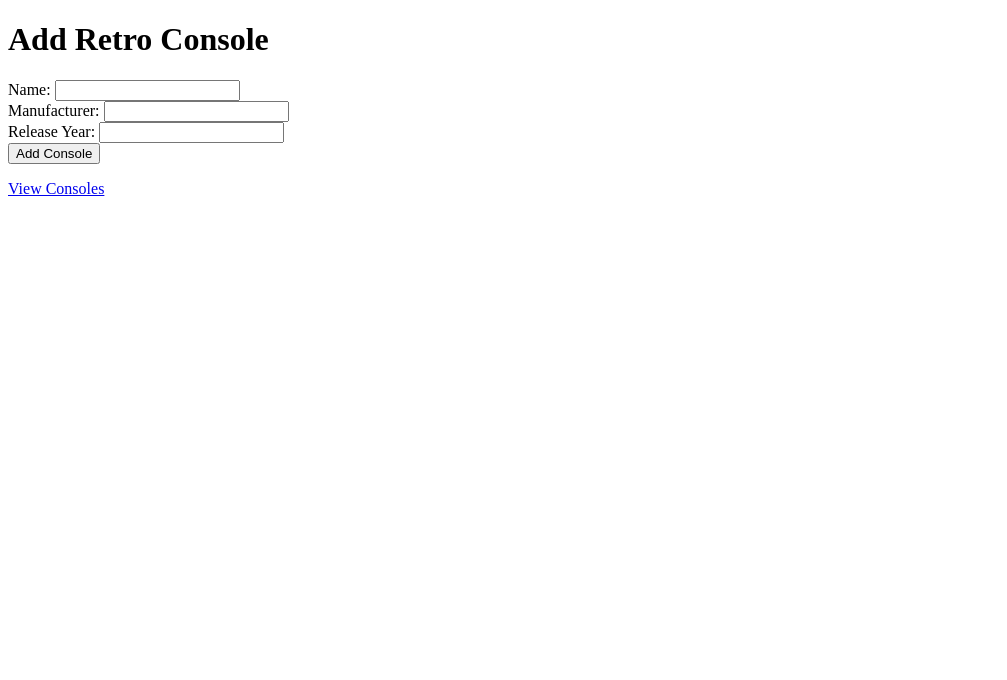
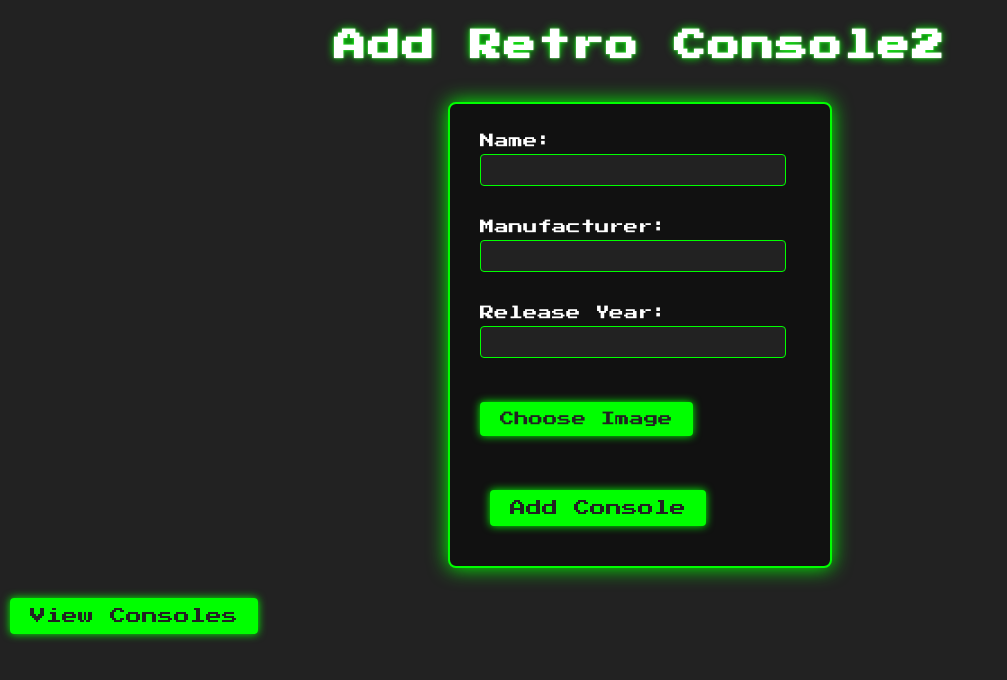
Before and after one commit to graememccall/copilot-poc, a Flask app: page /consoles/add in a window 1280 px wide. Shown: the top 680 px of the page, without its empty margins (0-1007 px from the left). Run offline with Flask 3, Linux system fonts and the light colour scheme.

Commit message:
Update style and allow image uploads

```diff
--- a/retro-gaming-collection/src/app.py
+++ b/retro-gaming-collection/src/app.py
@@ -3,6 +3,7 @@ from flask import Flask, render_template, request, redirect, url_for
 from flask_sqlalchemy import SQLAlchemy
 from models import db, Console
 from dotenv import load_dotenv
+from werkzeug.utils import secure_filename
 
 load_dotenv()
 
@@ -15,6 +16,10 @@ else:
     app.config['SQLALCHEMY_DATABASE_URI'] = 'sqlite:///:memory:'
 
 app.config['SQLALCHEMY_TRACK_MODIFICATIONS'] = False
+app.config['UPLOAD_FOLDER'] = os.path.join(os.path.dirname(__file__), 'static', 'uploads')
+os.makedirs(app.config['UPLOAD_FOLDER'], exist_ok=True)
+app.config['MAX_CONTENT_LENGTH'] = 2 * 1024 * 1024  # 2MB max
+
 db.init_app(app)
 
 @app.route('/')
@@ -28,15 +33,35 @@ def view_consoles():
 
 @app.route('/consoles/add', methods=['GET', 'POST'])
 def add_console():
-    if request.method == 'POST':
-        name = request.form['name']
-        manufacturer = request.form['manufacturer']
-        release_year = request.form['release_year']
-        new_console = Console(name=name, manufacturer=manufacturer, release_year=release_year)
-        db.session.add(new_console)
-        db.session.commit()
-        return redirect(url_for('view_consoles'))
-    return render_template('add_console.html')
+    if request.method != 'POST':
+        return render_template('add_console.html')
+
+    name = request.form['name']
+    manufacturer = request.form['manufacturer']
+    release_year = request.form['release_year']
+    image = request.files.get('image')
+
+    # Handle image upload
+    image_filename = None
+    if image and image.filename:
+        filename = secure_filename(image.filename)
+        image.save(os.path.join(app.config['UPLOAD_FOLDER'], filename))
+        image_filename = filename
+
+    # Create a new Console instance
+    new_console = Console(
+        name=name,
+        manufacturer=manufacturer,
+        release_year=release_year,
+        image_filename=image_filename
+    )
+
+    # Add the new console to the database
+    db.session.add(new_console)
+    db.session.commit()
+
+    return redirect(url_for('view_consoles'))
+
 
 if __name__ == '__main__':
     with app.app_context():
--- a/retro-gaming-collection/src/models.py
+++ b/retro-gaming-collection/src/models.py
@@ -7,3 +7,4 @@ class Console(db.Model):
     name = db.Column(db.String(100), nullable=False)
     manufacturer = db.Column(db.String(100), nullable=False)
     release_year = db.Column(db.Integer, nullable=False)
+    image_filename = db.Column(db.String(255))  # New field for image filename
--- /dev/null
+++ b/retro-gaming-collection/src/static/pong.css
@@ -0,0 +1,108 @@
+body {
+    background: #222;
+    color: #fff;
+    font-family: 'Press Start 2P', monospace, 'Courier New', Courier;
+    margin: 0;
+    padding: 0;
+}
+
+h1, h2 {
+    font-family: 'Press Start 2P', monospace, 'Courier New', Courier;
+    text-align: center;
+    color: #fff;
+    margin-top: 30px;
+    letter-spacing: 2px;
+    text-shadow: 0 0 8px #0f0, 0 0 2px #fff;
+}
+
+table {
+    margin: 40px auto;
+    border-collapse: collapse;
+    background: #111;
+    box-shadow: 0 0 20px #0f0;
+}
+
+th, td {
+    border: 2px solid #0f0;
+    padding: 12px 24px;
+    text-align: center;
+    font-size: 1.1em;
+}
+
+th {
+    background: #222;
+    color: #0f0;
+    text-shadow: 0 0 4px #0f0;
+}
+
+tr:nth-child(even) {
+    background: #333;
+}
+
+a, button {
+    background: #0f0;
+    color: #222;
+    border: none;
+    padding: 10px 20px;
+    font-family: 'Press Start 2P', monospace, 'Courier New', Courier;
+    font-size: 1em;
+    text-decoration: none;
+    margin: 10px;
+    border-radius: 4px;
+    box-shadow: 0 0 8px #0f0;
+    transition: background 0.2s, color 0.2s;
+}
+
+a:hover, button:hover {
+    background: #fff;
+    color: #0f0;
+}
+
+form {
+    width: 320px;
+    margin: 40px auto;
+    background: #111;
+    padding: 30px;
+    border-radius: 8px;
+    box-shadow: 0 0 20px #0f0;
+    border: 2px solid #0f0;
+}
+
+label {
+    display: block;
+    margin-bottom: 18px;
+    font-size: 0.9em;
+}
+
+input[type="text"], input[type="number"] {
+    width: 90%;
+    padding: 8px;
+    margin-top: 6px;
+    background: #222;
+    color: #0f0;
+    border: 1px solid #0f0;
+    border-radius: 4px;
+    font-family: 'Press Start 2P', monospace, 'Courier New', Courier;
+    font-size: 1em;
+}
+
+.file-btn {
+    display: inline-block;
+    background: #0f0;
+    color: #222;
+    border: none;
+    padding: 10px 20px;
+    font-family: 'Press Start 2P', monospace, 'Courier New', Courier;
+    font-size: 1em;
+    text-decoration: none;
+    margin: 10px 0;
+    border-radius: 4px;
+    box-shadow: 0 0 8px #0f0;
+    cursor: pointer;
+    transition: background 0.2s, color 0.2s;
+}
+
+.file-btn:hover {
+    background: #fff;
+    color: #0f0;
+}
--- a/retro-gaming-collection/src/templates/add_console.html
+++ b/retro-gaming-collection/src/templates/add_console.html
@@ -1,16 +1,36 @@
 <!DOCTYPE html>
 <html>
 <head>
+    <link href="https://fonts.googleapis.com/css2?family=Press+Start+2P&display=swap" rel="stylesheet">
+    <link rel="stylesheet" href="{{ url_for('static', filename='pong.css') }}">
     <title>Add Console</title>
 </head>
 <body>
-    <h1>Add Retro Console</h1>
-    <form method="post">
+    <h1>Add Retro Console2</h1>
+    <form method="post" enctype="multipart/form-data">
+        {% if success %}
+            <p style="color:green;">Console added successfully!</p>
+        {% endif %}
+        {% if error %}
+            <p style="color:red;">{{ error }}</p>
+        {% endif %}
         <label>Name: <input type="text" name="name" required></label><br>
         <label>Manufacturer: <input type="text" name="manufacturer" required></label><br>
         <label>Release Year: <input type="number" name="release_year" required></label><br>
+        <label>
+            <span class="file-btn">Choose Image</span>
+            <input type="file" name="image" accept="image/*" style="display:none;" id="imageInput">
+        </label>
+        <span id="file-chosen" style="margin-left:10px;color:#0f0;"></span><br>
+
         <button type="submit">Add Console</button>
     </form>
     <p><a href="{{ url_for('view_consoles') }}">View Consoles</a></p>
+
+    <script>
+    document.getElementById('imageInput').addEventListener('change', function(){
+        document.getElementById('file-chosen').textContent = this.files[0]?.name || '';
+    });
+    </script>
 </body>
 </html>
```
Also changed, not shown: retro-gaming-collection/src/templates/view_consoles.html (+14 -2 lines), retro-gaming-collection/src/static/uploads/Image_20231025_0001.jpg (added), retro-gaming-collection/src/static/uploads/Image_20231025_0003.jpg (added).
